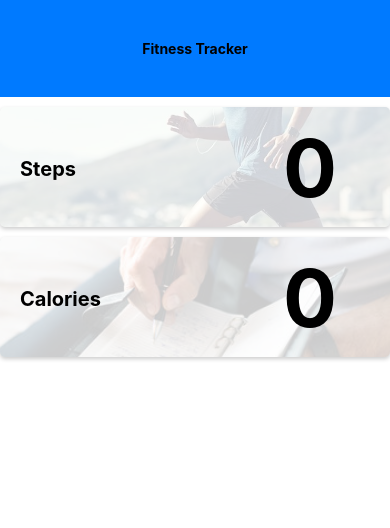
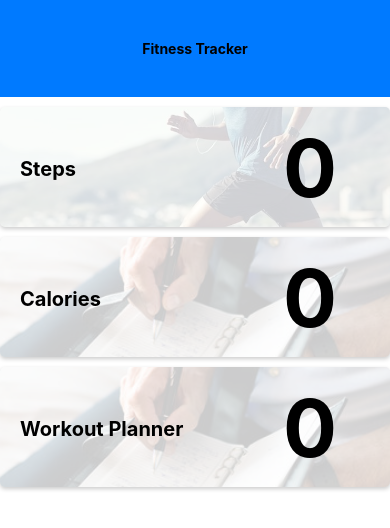
Before and after one commit to momiah/fitness-tracker, a React Native app: screen / in a window 390 px wide. Shown: the top 528 px of the page. Built offline with nearby package versions, Linux system fonts and the light colour scheme.

Commit message:
WorkoutPlanner update

```diff
--- a/App.js
+++ b/App.js
@@ -2,12 +2,15 @@ import React, { useEffect, useState } from 'react';
 import { View, Text, StyleSheet, Image } from 'react-native';
 import StepCounterComponent, { steps } from './components/StepCounter';
 import CalorieTracker from './components/CalorieTracker';
+import WorkoutPlanner from './components/WorkoutPlanner';
 
 const App = () => {
   const [showStepCounter, setShowStepCounter] = useState(false);
   const [showCalorieTracker, setShowCalorieTracker] = useState(false);
+  const [showCalorieBurned, setShowCalorieBurned] = useState(false);
   const [steps, setSteps] = useState(0);
   const [calories, setCalories] = useState(0);
+  const [caloriesBurned, setCaloriesBurned] = useState(0);
 
 
   const handleToggleStepCounter = () => {
@@ -25,6 +28,16 @@ const App = () => {
 
   const handleCalorieChange = (newCalories) => {
     setCalories(newCalories);
+  };
+
+  const handleToggleCalorieBurned = () => {
+    setShowCalorieBurned(!showCalorieBurned);
+    setShowStepCounter(false);
+    setShowCalorieTracker(false);
+  };
+
+  const handleCalorieBurned = (burnedCalories) => {
+    setCaloriesBurned(burnedCalories);
   };
 
   return (
@@ -48,6 +61,15 @@ const App = () => {
         {!showCalorieTracker && <Image source={require('./assets/caloriecounter.jpeg')} style={styles.image} />}
         {showCalorieTracker && <CalorieTracker onCaloriesChange={handleCalorieChange} />}
       </View>
+      {/* Workout Planner */}
+      <View style={[styles.content, showCalorieBurned && styles.activeContent]}>
+        {showCalorieBurned ? <Text style={styles.back} onPress={handleToggleCalorieBurned}>⇐</Text>
+          : <Text style={styles.title} onPress={handleToggleCalorieBurned}>Workout Planner </Text>}
+        {showCalorieBurned ? '' : <Text style={styles.score}>{caloriesBurned}</Text>}
+        {!showCalorieBurned && <Image source={require('./assets/caloriecounter.jpeg')} style={styles.image} />}
+        {showCalorieBurned && <WorkoutPlanner onCaloriesBurned={handleCalorieBurned} />}
+      </View>
+
     </View>
   );
 };
@@ -85,7 +107,7 @@ const styles = StyleSheet.create({
 
   activeContent: {
     backgroundColor: 'white',
-    height: '25%',
+    height: '35%',
     justifyContent: 'flex-start',
   },
   title: {
--- a/components/WorkoutPlanner.js
+++ b/components/WorkoutPlanner.js
@@ -0,0 +1,94 @@
+import React, { useState } from 'react';
+import { View, Text, StyleSheet, ScrollView } from 'react-native';
+import { SelectList } from 'react-native-dropdown-select-list';
+
+const WorkoutPlanner = ({ onCaloriesBurned }) => {
+    const [selectedWorkouts, setSelectedWorkouts] = useState([]);
+
+    const handleWorkoutSelection = (item) => {
+        const updatedWorkouts = [...selectedWorkouts, item];
+        setSelectedWorkouts(updatedWorkouts);
+        const totalCaloriesBurned = calculateTotalCaloriesBurned(updatedWorkouts);
+        onCaloriesBurned(totalCaloriesBurned);
+      };
+
+    const calculateTotalCaloriesBurned = () => {
+        let totalCalories = 0;
+        selectedWorkouts.forEach((workout) => {
+            if (workout === 'Running') {
+                totalCalories += 500;
+            } else if (workout === 'Light Jogging') {
+                totalCalories += 300;
+            } else if (workout === 'Sports') {
+                totalCalories += 700;
+            }
+        });
+        return totalCalories;
+    };
+
+    const workoutOptions = [
+        { key: 'Running', value: 'Running' },
+        { key: 'Light Jogging', value: 'Light Jogging' },
+        { key: 'Sports', value: 'Sports' },
+    ];
+
+    return (
+        <View style={styles.container}>
+            <Text style={styles.title}>Workout Planner</Text>
+            <ScrollView>
+            <SelectList
+                setSelected={val => handleWorkoutSelection(val)}
+                data={workoutOptions}
+                boxStyles={styles.selectListContainer}
+                placeholder="Workout Type"
+            />
+            <View style={styles.listContainer}>
+                {selectedWorkouts.map((workout, index) => (
+                    <Text key={index} style={styles.listItem}>
+                        {workout}
+                    </Text>
+                ))}
+            </View>
+            </ScrollView>
+            <Text style={styles.total}>
+                Total Calories Burned: {calculateTotalCaloriesBurned()}
+            </Text>
+        </View>
+    );
+};
+
+const styles = StyleSheet.create({
+    container: {
+      flex: 1,
+      justifyContent: 'space-between',
+      alignItems: 'center',
+
+    },
+    title: {
+      fontSize: 20,
+      fontWeight: 'bold',
+      marginBottom: 20,
+    },
+    selectListContainer: {
+      flex: 1,
+      width: 350
+    },
+    listContainer: {
+    marginTop: 10,
+      width: 350
+    },
+    listItem: {
+      fontSize: 16,
+      padding: 10,
+
+      textAlign: 'left',
+      borderColor: '#f0f0f0',
+      borderWidth: 1
+    },
+    total: {
+      fontSize: 18,
+      fontWeight: 'bold',
+    },
+  });
+
+export default WorkoutPlanner;
```
Also changed, not shown: package.json (+4 -3 lines), 1 other file (tests, documents, lock files or other folders).
